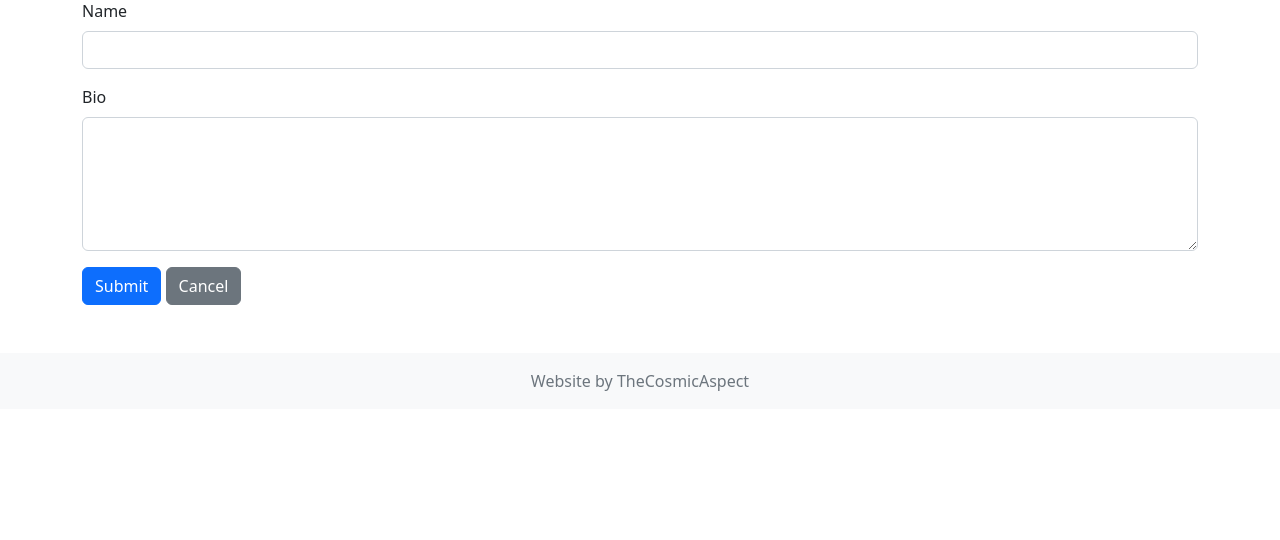
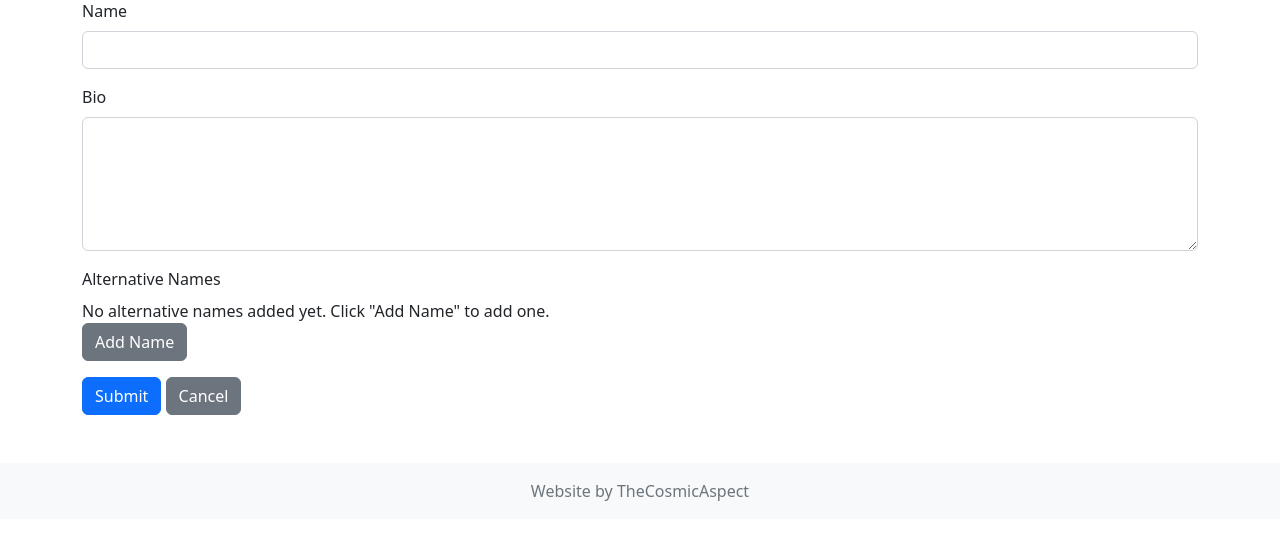
Before and after one commit to TheCosmicAspect/home-library, a Flask app: page /authors/add in a window 1280 px wide. Shown: the part 153-693 px from the top of the page. Run offline with Flask 3, Linux system fonts and the light colour scheme; some libraries are stand-ins or nearby versions.

Commit message:
Added Author Functionality

```diff
--- a/src/forms/forms.py
+++ b/src/forms/forms.py
@@ -1,5 +1,5 @@
 from flask_wtf import FlaskForm
-from wtforms import StringField, TextAreaField, SelectMultipleField, SubmitField, SelectField
+from wtforms import FieldList, StringField, TextAreaField, SelectMultipleField, SubmitField, SelectField
 from wtforms.validators import DataRequired, Length
 
 class BookForm(FlaskForm):
@@ -28,11 +28,7 @@ class CopyForm(FlaskForm):
 class AuthorForm(FlaskForm):
     name = StringField('Name', validators=[DataRequired()])
     bio = TextAreaField('Bio')
-    submit = SubmitField('Submit')
-
-class AuthorNameForm(FlaskForm):
-    author = SelectField('Author', coerce=int, validators=[DataRequired()])
-    name = StringField('Name', validators=[DataRequired()])
+    alt_names = FieldList(StringField('Alternative Name'), 'Alternative Names', min_entries=0)
     submit = SubmitField('Submit')
 
 class TagForm(FlaskForm):
--- a/src/routes/authors.py
+++ b/src/routes/authors.py
@@ -1,46 +1,71 @@
 from flask import Blueprint, render_template, request, redirect, url_for, flash
 from models import db
-from models.models import Author
+from models.models import Author, AuthorName
 from forms.forms import AuthorForm
 
 authors_bp = Blueprint('authors', __name__)
 
+# Author main page - lists all authors
 @authors_bp.route('/')
 def author_list():
-    authors = Author.query.all()
+    authors = db.session.query(Author).all()
     return render_template('author_list.html', authors=authors)
 
+# Author detail page
 @authors_bp.route('/<int:id>')
 def author_detail(id):
-    author = Author.query.get_or_404(id)
+    author = db.session.query(Author).get(id)
     return render_template('author_detail.html', author=author)
 
+# Add author
 @authors_bp.route('/add', methods=['GET', 'POST'])
 def author_add():
     form = AuthorForm()
 
     if form.validate_on_submit():
-        author = Author(name=form.name.data)
+        author = Author(
+            primary_name=form.name.data,
+            bio=form.bio.data
+        )
         db.session.add(author)
+        db.session.flush()
+
+        # Add alternative names
+        for alt_name in form.alt_names.data:
+            if alt_name:
+                alt_name_entry = AuthorName(
+                    author_id=author.id,
+                    alt_name=alt_name
+                )
+                db.session.add(alt_name_entry)
+
         db.session.commit()
         flash('Author added successfully!', 'success')
         return redirect(url_for('authors.author_list'))
 
     return render_template('author_form.html', form=form, title='Add Author')
 
+# Edit author
 @authors_bp.route('/<int:id>/edit', methods=['GET', 'POST'])
 def author_edit(id):
-    author = Author.query.get_or_404(id)
-    form = AuthorForm(obj=author)
+    author = db.session.query(Author).get(id)
+    form = AuthorForm()
 
     if request.method == 'GET':
-        form.name.data = author.name
+        form.name.data = author.primary_name
         form.bio.data = author.bio
+        # Pre-fill alt_names
+        for alt_name in author.alt_names:
+            print(f'Adding alt {alt_name.alt_name}')
+            form.alt_names.append_entry(alt_name.alt_name)
 
     if form.validate_on_submit():
-        author.name = form.name.data
+        author.primary_name = form.name.data
         author.bio = form.bio.data
         db.session.commit()
+
+        # TODO: Handle alternative names
+
         flash('Author updated successfully!', 'success')
         return redirect(url_for('authors.author_detail', id=author.id))
 
@@ -48,7 +73,7 @@ def author_edit(id):
 
 @authors_bp.route('/<int:id>/delete', methods=['POST'])
 def author_delete(id):
-    author = Author.query.get_or_404(id)
+    author = db.session.query(Author).get(id)
     db.session.delete(author)
     db.session.commit()
     flash('Author deleted successfully!', 'success')
--- a/src/templates/author_form.html
+++ b/src/templates/author_form.html
@@ -8,19 +8,64 @@
 <form method="POST" class="mt-4">
     {{ form.hidden_tag() }}
 
+    <!-- Name -->
     <div class="mb-3">
         {{ form.name.label(class="form-label") }}
         {{ form.name(class="form-control", rows=1) }}
     </div>
 
+    <!-- Bio -->
     <div class="mb-3">
         {{ form.bio.label(class="form-label") }}
         {{ form.bio(class="form-control", rows=5) }}
     </div>
 
+    <!-- Alt names -->
+    <div class="mb-3">
+        {{ form.alt_names.label(class="form-label") }}
+        <div class="alt-name-container" id="alt-name-container">
+            {% for alt_name_form in form.alt_names %}
+                <div class="alt-name-field" data-index="{{ loop.index0 }}">
+                    {{ alt_name_form(class="form-control", placeholder="Alternative Name") }}
+                    <button type="button" class="btn btn-danger delete-name" onclick="removeName(this)">Delete</button>
+                </div>
+            {% endfor %}
+
+            {% if form.alt_names|length == 0 %}
+                <div class="no-alt-names" id="no-alt-names-message">No alternative names added yet. Click "Add Name" to add one.</div>
+            {% endif %}
+        </div>
+
+        <button type="button" class="btn btn-secondary" onclick="addName()">Add Name</button>
+    </div>
+
+    <!-- Submit -->
     <div class="mb-3">
         {{ form.submit(class="btn btn-primary") }}
-        <a href="{{ url_for('books.book_list') }}" class="btn btn-secondary">Cancel</a>
+        <a href="{{ url_for('authors.author_list') }}" class="btn btn-secondary">Cancel</a>
     </div>
 </form>
+
+<script>
+
+function addName() {
+    const container = document.getElementById('alt-name-container');
+    const index = container.children.length;
+    const newField = document.createElement('div');
+    newField.className = 'alt-name-field';
+    newField.setAttribute('data-index', index);
+    newField.innerHTML = `
+        <input type="text" name="alt_names-${index}" class="form-control" placeholder="Alternative Name">
+        <button type="button" class="btn btn-danger delete-name" onclick="removeName(this)">Delete</button>
+    `;
+    container.appendChild(newField);
+}
+
+function removeName(button) {
+    const altNameField = button.closest('.alt-name-field');
+    altNameField.remove();
+}
+
+</script>
+
 {% endblock %}
```
Also changed, not shown: src/templates/author_detail.html (+11 -11 lines), src/templates/author_list.html (+13 -3 lines).
